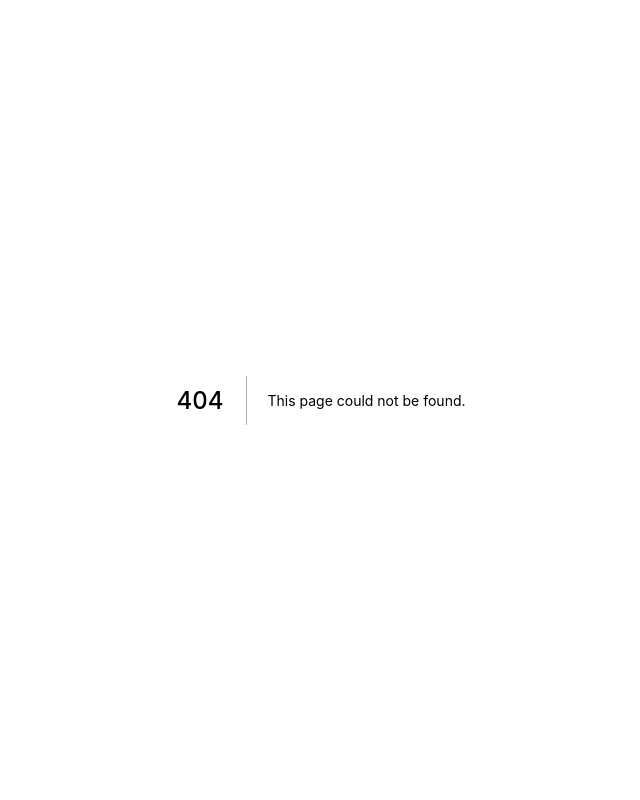
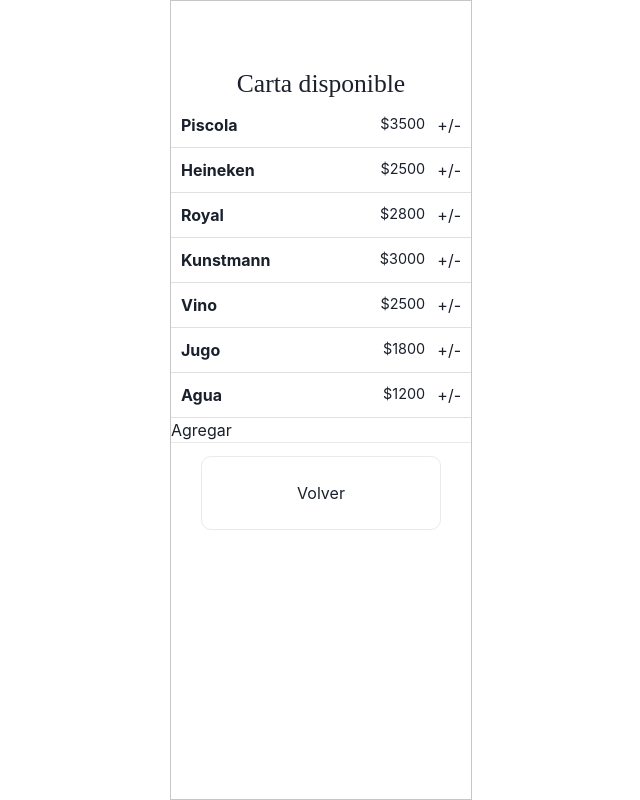
Before and after one commit to angelonico/CuentasClarisimas, a Next.js app: page /mesa in a window 1280 px wide. Before the commit this address had no page. Shown: the whole page, without its empty margins (319-959 px from the left). Built offline with nearby package versions, Linux system fonts and the light colour scheme.

Commit message:
Creación del arreglo de un pedido como localStorage

```diff
--- /dev/null
+++ b/pages/mesa.js
@@ -0,0 +1,61 @@
+import Head from "next/head";
+import Link from "next/link";
+import Layout from "../components/layout";
+import TodoItem from "../components/todoItem";
+
+
+import { useEffect } from "react";
+import { measureMemory } from "vm";
+
+export async function getServerSideProps(context) {
+  const res = await fetch("http://localhost:3000/data/todo.json");
+  const data = await res.json();
+
+  if (!data) {
+    return {
+      notFound: true,
+    };
+  }
+
+  return {
+    props: { data },
+  };
+}
+
+
+const Index = ({data}) => {
+  useEffect(() => {
+    data.map((item, index) => {
+      console.log(item.id);
+      if (localStorage.getItem(item.id) === null) {
+        localStorage.setItem(item.id, JSON.stringify(item.done));
+      }
+      //localStorage.setItem(item.id + "__object", JSON.stringify(item));
+    });
+  }, []);
+
+  return (
+<Layout pageId="page4">
+    <div>
+      <Head>
+        <title>Menú</title>
+      </Head>
+      <h1 id = "carta">Carta disponible</h1>
+      <div className="todo-list">
+        {data.map((item, index) => (
+          <TodoItem key={index} item={item} />
+        ))}
+      </div>
+            <div id = "total_a_pagar"></div>
+            <button type="button"> Agregar </button>
+    </div>
+    <footer>
+      <a className="card" href="/..">Volver</a>
+    </footer>
+
+</Layout>
+
+  );
+};
+
+export default Index;
```
